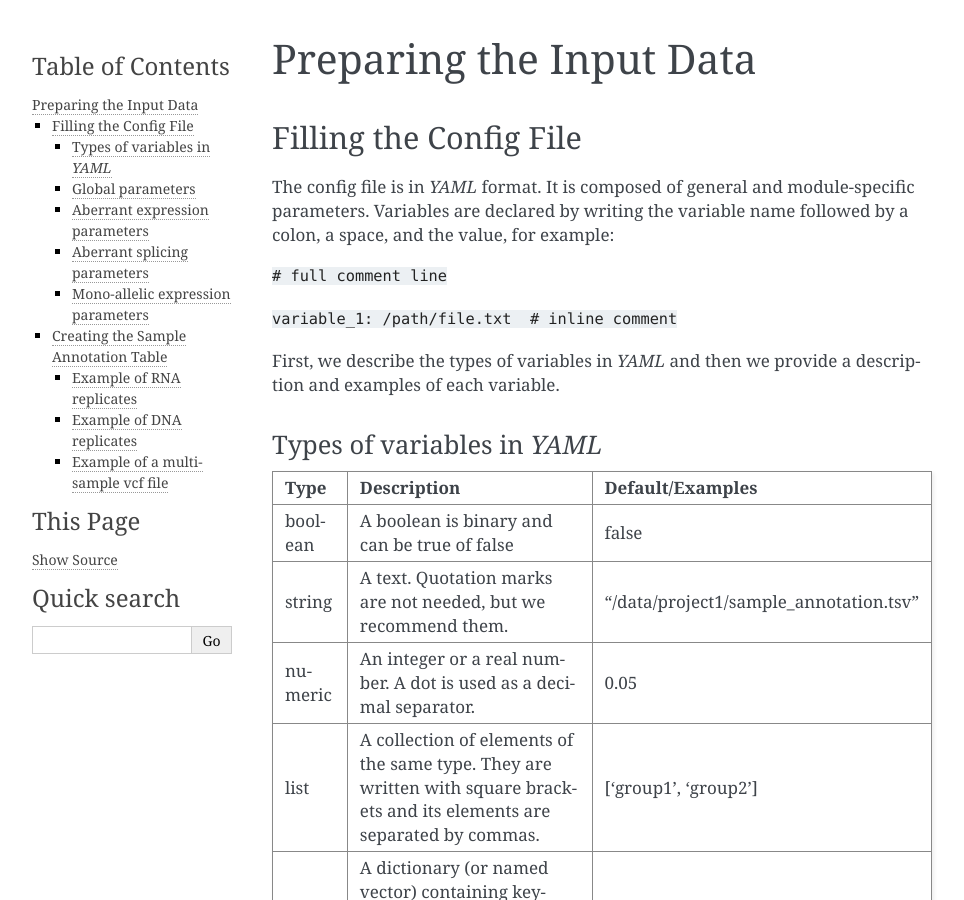
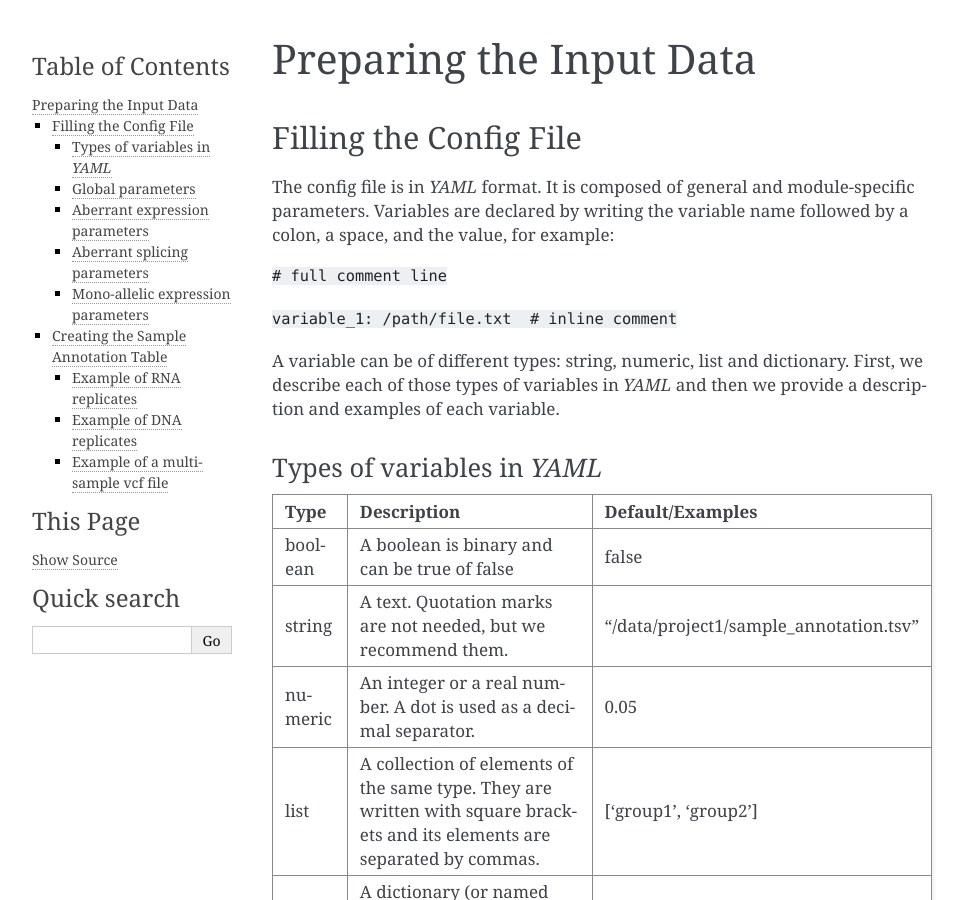
Before and after one commit to gagneurlab/drop, a Sphinx documentation site: the page built from docs/source/prepare.rst, in a window 1280 px wide and 900 px high. Shown: the whole window, without its empty margins (148-1112 px from the left). Built offline with Sphinx 7.4.7, drawn with Linux system fonts in a browser that asks for light colours.

Commit message:
config file params updated

```diff
--- a/docs/source/prepare.rst
+++ b/docs/source/prepare.rst
@@ -10,7 +10,7 @@ The config file is in *YAML* format. It is composed of general and module-specif
 
 ``variable_1: /path/file.txt  # inline comment``
 
-First, we describe the types of variables in *YAML* and then we provide a description and examples of each variable.
+A variable can be of different types: string, numeric, list and dictionary. First, we describe each of those types of variables in *YAML* and then we provide a description and examples of each variable.
 
 
 Types of variables in *YAML*
```
